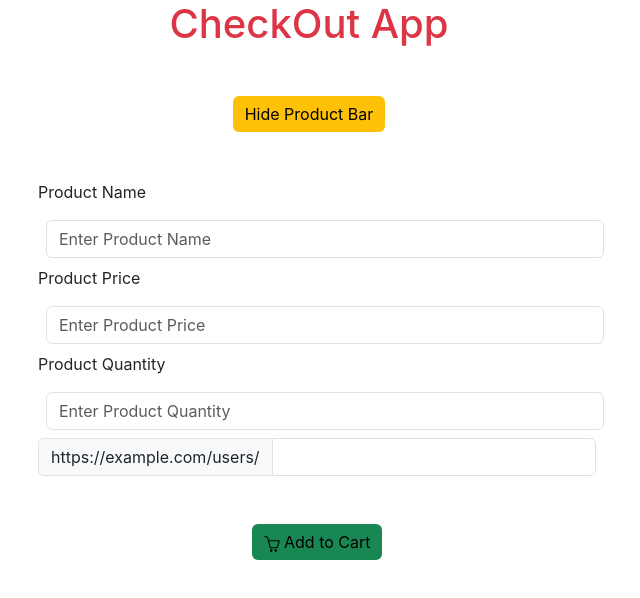
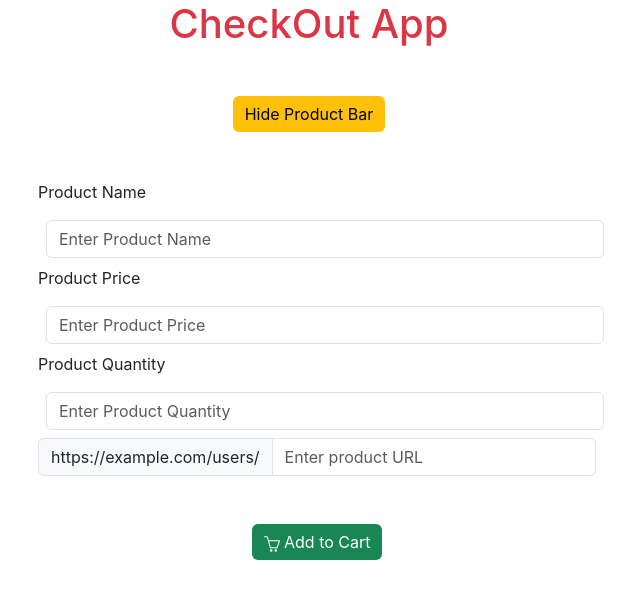
Before and after one commit to muhammeterl1912/React-Checkout-App, a React (Create React App) app: page / in a window 1280 px wide. Both pictures are taken after a click on the button "Show Product Bar". Shown: the top 598 px of the page, without its empty margins (331-971 px from the left). Built offline with nearby package versions, Linux system fonts and the light colour scheme; no server answers.

Commit message:
completed axios post request.

```diff
--- a/src/App.js
+++ b/src/App.js
@@ -20,7 +20,7 @@ function App() {
     };
     fetchData();
   }, []);
-console.log(data)
+
   return (
     <div>
       <h1 className="text-danger text-center">CheckOut App</h1>
--- a/src/components/ModalForm.jsx
+++ b/src/components/ModalForm.jsx
@@ -3,44 +3,89 @@ import Button from "react-bootstrap/Button";
 import Form from "react-bootstrap/Form";
 import InputGroup from "react-bootstrap/InputGroup";
 import { SlBasket } from "react-icons/sl";
-function ModalForm({ setShow,setData }) {
+import axios from "axios";
 
+function ModalForm() {
+  const [post, setPost] = useState({
+    name: "",
+    image: "",
+    price: "",
+    amount: "",
+  });
 
+  const handleChange = (e) => {
+    const { name, value } = e.target;
+    setPost({ [name]: value });
+  };
+  const handleSubmit = (e) => {
+    e.preventDefault();
+    postTutorial();
+  };
+
+  const postTutorial = async () => {
+    try {
+      const res = await axios.post(
+        "https://6616880db8b8e32ffc7dc6e6.mockapi.io/Checkout",
+        post
+      );
+      console.log(res);
+    } catch (error) {
+      console.log(error);
+    }
+  };
 
   return (
     <div className="container">
       <div className="w-50 m-auto">
+        <Form onSubmit={handleSubmit}>
           <Form.Label>Product Name</Form.Label>
           <Form.Control
             type="text"
             className="m-2"
-          placeholder="Enter Product Name "
+            placeholder="Enter Product Name"
+            name="name"
+            value={post.name}
+            onChange={handleChange}
           />
           <Form.Label>Product Price</Form.Label>
           <Form.Control
             type="number"
             className="m-2"
-          placeholder="Enter Product Price "
+            placeholder="Enter Product Price"
+            name="price"
+            value={post.price}
+            onChange={handleChange}
           />
           <Form.Label>Product Quantity</Form.Label>
           <Form.Control
             type="number"
             className="m-2"
-          placeholder="Enter Product Quantity "
+            placeholder="Enter Product Quantity"
+            name="amount"
+            value={post.amount}
+            onChange={handleChange}
           />
           <InputGroup className="mt-2">
             <InputGroup.Text id="basic-addon3">
               https://example.com/users/
             </InputGroup.Text>
-          <Form.Control id="basic-url" aria-describedby="basic-addon3" />
+            <Form.Control
+              id="basic-url"
+              aria-describedby="basic-addon3"
+              placeholder="Enter product URL"
+              onChange={handleChange}
+              name="image"
+              value={post.image}
+            />
           </InputGroup>
           <Button
             variant="primary"
-          onClick={()=>setShow((show) => !show  )}
-          className="bg-success text-black mt-5 d-block m-auto border-0"
+            type="submit"
+            className="bg-success text-white mt-5 d-block m-auto border-0"
           >
             <SlBasket /> Add to Cart
           </Button>
+        </Form>
       </div>
     </div>
   );
--- a/src/components/ProductsCard.jsx
+++ b/src/components/ProductsCard.jsx
@@ -10,9 +10,9 @@ function ProductsCard({data}) {
       {data?.map((item, idx) => (
         <Col key={idx}>
           <Card>
-            <Card.Img variant="top" src={data?.img} />
+            <Card.Img variant="top" src={item?.img} alt ={item?.name}/>
             <Card.Body>
-              <Card.Title>{data?.img}</Card.Title>
+              <Card.Title>{item?.name}</Card.Title>
               <Card.Text>
                 This is a longer card with supporting text below as a natural
                 lead-in to additional content. This content is a little bit
```
Lines whose indentation alone changed are shown as unchanged.
